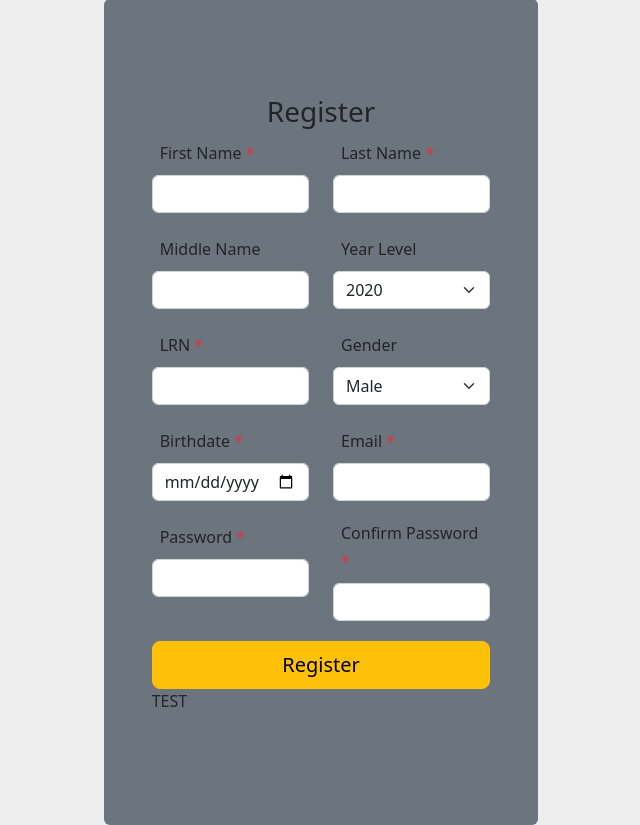
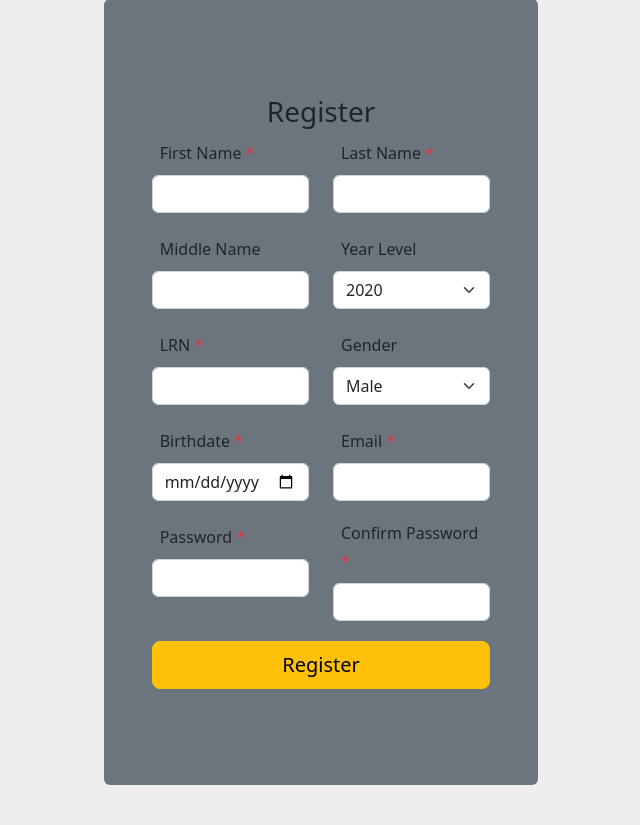
Before and after one commit to n67h/grading-system, a PHP site: page /register.php in a window 1280 px wide. Shown: the part 97-922 px from the top of the page, without its empty margins (367-1007 px from the left). After the commit the page ends 882 px from the top, so only its background shows below. Run offline with PHP 8.4, Linux system fonts and the light colour scheme; tables that the repository leaves empty or names only in its code hold one stand-in row (values such as "Sample post"); some libraries are stand-ins or nearby versions.

Commit message:
Remove unnecessary code

```diff
--- a/student/register.php
+++ b/student/register.php
@@ -282,7 +282,6 @@
                 <div class="row mb-5">
                     <div class="col-sm-12 mb-5">
                         <button type="submit" name="register" class="btn btn-warning btn-lg" style="width: 100%;">Register</button>
-                        <p class="teste" style="">TEST</p>
                     </div>
                 </div>
             </form>
```
